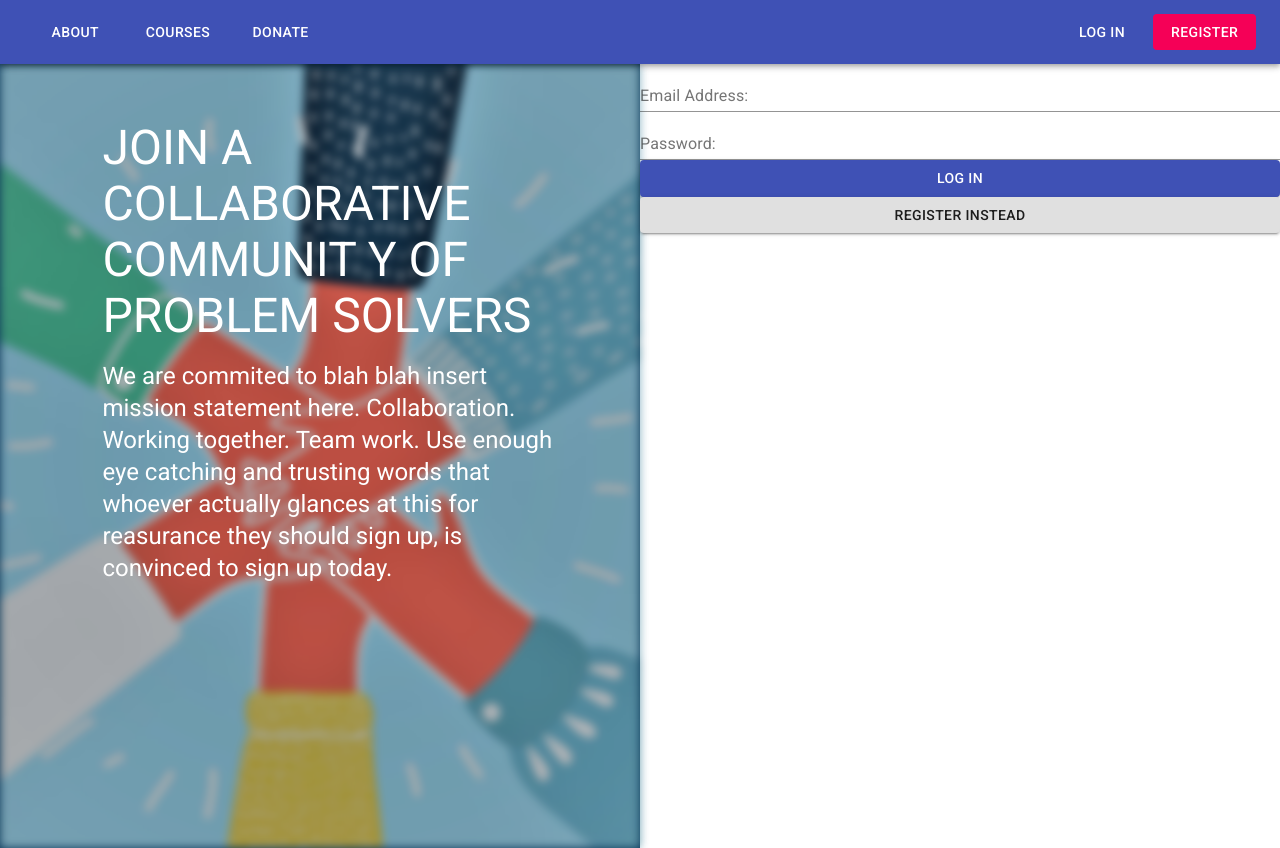
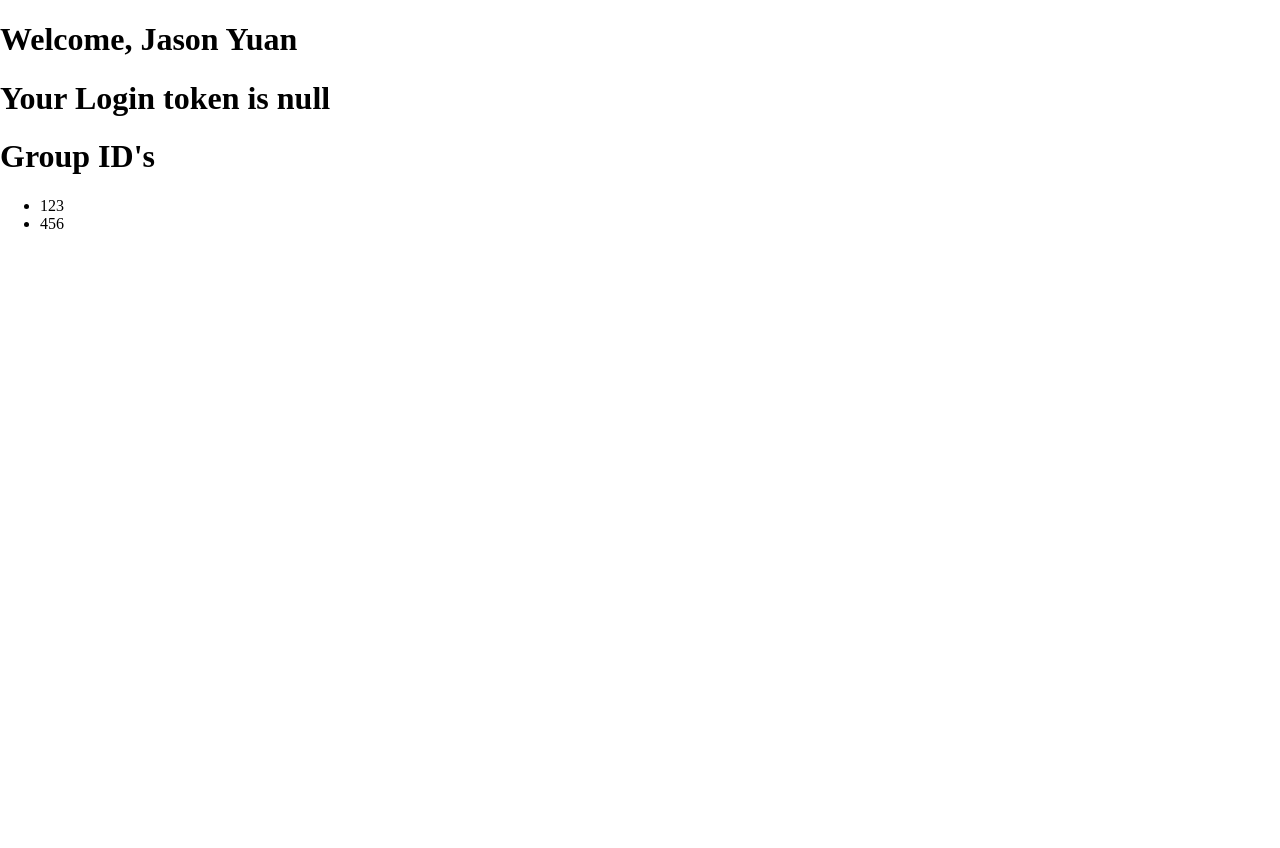
Before and after one commit to gaurav0628/summerhacks-Faction, a React (Create React App) app: page /dashboard in a window 1280 px wide. After the commit the page ends 800 px from the top, so only its background shows below. Built offline with nearby package versions, Linux system fonts and the light colour scheme.

Commit message:
boilerplate for dashboard

```diff
--- a/src/App.js
+++ b/src/App.js
@@ -1,55 +1,17 @@
 import React from "react";
 import { Switch, Route } from "react-router-dom";
-import { Grid } from "@material-ui/core";
 
-// Pages & components
-import Donate from "./pages/Donate";
-import Courses from "./pages/Courses";
-import About from "./pages/About";
-import NavBar from "./components/NavBar";
-import LoginForm from "./components/LoginForm";
-import RegisterForm from "./components/RegisterForm";
-
-//Style
-import "./App.css";
-import Typography from '@material-ui/core/Typography';
-
+import Landing from "./pages/Landing";
+import Dashboard from "./pages/Dashboard";
 
 class App extends React.Component {
 	render() {
+		// return <Landing />;
 		return (
-      <>
-        <NavBar />
-        <Grid container direction="column">
-          <Grid item container>
-          <Grid item container xs={6} className="panels leftPanel">
-
-              <img src={require('./images/collaboration.jpg')} className = "leftPanelImg"/>
-              <Grid item xs={2}></Grid>
-              <Grid item xs={8}>
-                <div>
-                  <Typography variant='h3' gutterbottom className = "missionTitle up">JOIN A COLLABORATIVE COMMUNIT
-                    Y OF PROBLEM SOLVERS</Typography>
-                    <Typography variant='h5' gutterbottom className = "missionTitle down">We are commited to blah blah insert mission statement here. Collaboration. Working together. Team work. Use enough eye catching and trusting words that
-                     whoever actually glances at this for reasurance they should sign up, is convinced to sign up today.</Typography>
-                </div>
-              </Grid>
-              <Grid item xs={2}></Grid>
-
-
-       </Grid>
-            <Grid item xs={6} className="panels">
 			<Switch>
-                <Route path="/about" component={About} />
-                <Route path="/courses" component={Courses} />
-                <Route path="/donate" component={Donate} />
-                <Route path="/register" component={RegisterForm} />
-                <Route path="/" component={LoginForm} />
+				<Route path="/dashboard" component={Dashboard} />
+				<Route path="/" component={Landing} />
 			</Switch>
-            </Grid>
-          </Grid>
-        </Grid>
-      </>
 		);
 	}
 }
--- /dev/null
+++ b/src/components/GroupCard.js
@@ -0,0 +1,5 @@
+/*
+
+takes in PROP of group ID and user ID
+
+*/
--- /dev/null
+++ b/src/pages/Dashboard.js
@@ -0,0 +1,74 @@
+import React from "react";
+import { Switch, Route } from "react-router-dom";
+import { Grid } from "@material-ui/core";
+
+class Dashboard extends React.Component {
+	constructor(props) {
+		super(props);
+		this.state = {
+			first_name: "Jason",
+			last_name: "Yuan",
+			user_id: "123456",
+			groups: ["123", "456"],
+		};
+	}
+
+	/*	componentDidMount() {
+
+		// psot for data
+		alert("mounted dashboard");
+		var axios = require("axios");
+		var config = {
+			method: "post",
+			url:
+				"https://cors-anywhere.herokuapp.com/https://faction-dev.herokuapp.com/api/user-api/login",
+			headers: {
+				"Content-Type": "application/json",
+			},
+			data: this.state,
+		};
+
+		axios(config)
+			.then(function (response) {
+				alert("success, check console");
+				console.log(JSON.stringify(response.data));
+			})
+			.catch(function (error) {
+				alert("was an error, check console");
+				if (error.response) {
+					console.log("ERROR: Request made; server responded");
+					console.log(error.response.data);
+					console.log(error.response.status);
+					console.log(error.response.headers);
+				} else if (error.request) {
+					console.log("ERROR: Request made; No response received");
+					console.log(error.request);
+				} else {
+					console.log("ERROR: Setting up the request triggered an Error");
+					console.log(error.message);
+				}
+			});
+	}*/
+
+	render() {
+		const auth_token = localStorage.getItem("author-token");
+		if (!auth_token) {
+			alert("need to login first yo");
+		}
+		const { first_name, last_name, groups } = this.state;
+		return (
+			<div>
+				<h1> Welcome, {first_name + " " + last_name} </h1>
+				<h1> Your Login token is {" " + auth_token} </h1>
+				<h1> Group ID's </h1>
+				<ul>
+					{groups.map((id) => (
+						<li key={id}>{id}</li>
+					))}
+				</ul>
+			</div>
+		);
+	}
+}
+
+export default Dashboard;
--- /dev/null
+++ b/src/pages/Landing.js
@@ -0,0 +1,81 @@
+import React from "react";
+import { Switch, Route } from "react-router-dom";
+import { Grid } from "@material-ui/core";
+
+// Pages & components
+import Donate from "./Donate";
+import Courses from "./Courses";
+import About from "./About";
+import NavBar from "../components/NavBar";
+import LoginForm from "../components/LoginForm";
+import RegisterForm from "../components/RegisterForm";
+
+//Style
+import "./Landing.css";
+import Typography from "@material-ui/core/Typography";
+
+class Landing extends React.Component {
+	render() {
+		return (
+			<>
+				<NavBar />
+				<Grid container direction="column">
+					<Grid item container>
+						<Grid
+							item
+							container
+							xs={6}
+							className="panels leftPanel"
+						>
+							<img
+								src={require("../images/collaboration.jpg")}
+								className="leftPanelImg"
+							/>
+							<Grid item xs={2}></Grid>
+							<Grid item xs={8}>
+								<div>
+									<Typography
+										variant="h3"
+										gutterbottom
+										className="missionTitle up"
+									>
+										JOIN A COLLABORATIVE COMMUNIT Y OF
+										PROBLEM SOLVERS
+									</Typography>
+									<Typography
+										variant="h5"
+										gutterbottom
+										className="missionTitle down"
+									>
+										We are commited to blah blah insert
+										mission statement here. Collaboration.
+										Working together. Team work. Use enough
+										eye catching and trusting words that
+										whoever actually glances at this for
+										reasurance they should sign up, is
+										convinced to sign up today.
+									</Typography>
+								</div>
+							</Grid>
+							<Grid item xs={2}></Grid>
+						</Grid>
+						<Grid item xs={6} className="panels">
+							<Switch>
+								<Route path="/about" component={About} />
+								<Route path="/courses" component={Courses} />
+								<Route path="/donate" component={Donate} />
+								<Route
+									path="/register"
+									component={RegisterForm}
+								/>
+								<Route path="/" component={LoginForm} />
+							</Switch>
+						</Grid>
+					</Grid>
+				</Grid>
+			</>
+		);
+	}
+}
+
+export default Landing;
```
Also changed, not shown: src/components/LoginForm.js (+0 -13 lines), src/components/RegisterForm.js (+15 -19 lines), src/pages/Landing.css (renamed from src/App.css). Lines whose indentation alone changed are shown as unchanged.
